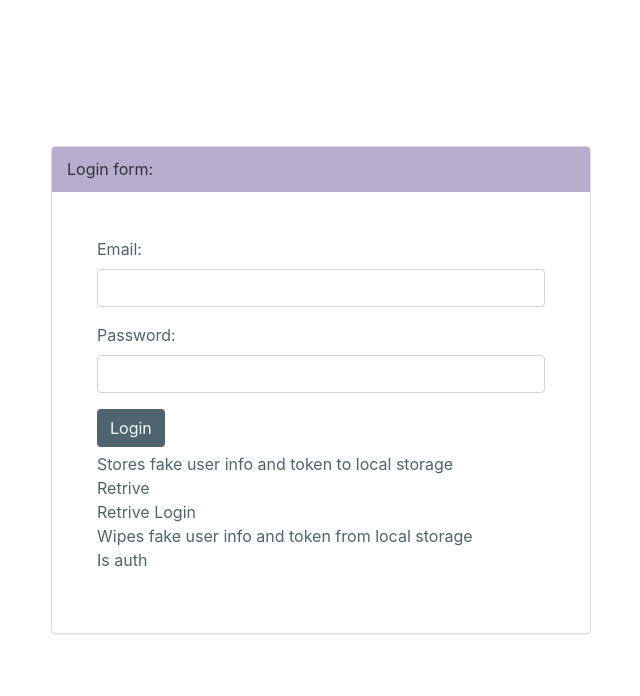
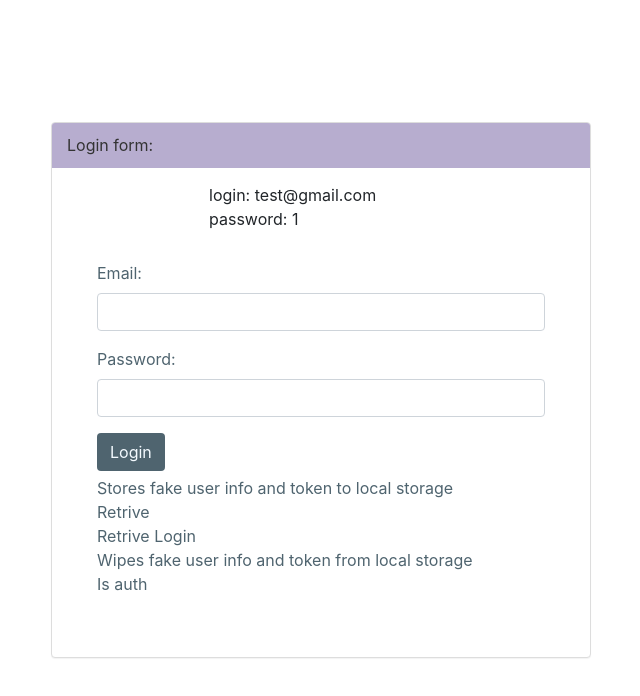
Before and after one commit to ViraDemydova/angular-homework, an Angular app: page / in a window 1280 px wide. Shown: the top 696 px of the page, without its empty margins (319-959 px from the left). Built offline with nearby package versions, Linux system fonts and the light colour scheme.

Commit message:
small update to the task

```diff
--- a/src/app/login/login.component.html
+++ b/src/app/login/login.component.html
@@ -6,6 +6,10 @@
             <div class="panel panel-default">
               <div class="panel-heading">Login form:</div>
               <div class="panel-body">
+                <div class="col-md-6 offset-3">
+                  login: test@gmail.com<br>
+                  password: 1
+                </div>
                 <form class="login-form">
                   <div class="form-group">
                     <label for="email">Email:</label>
```
